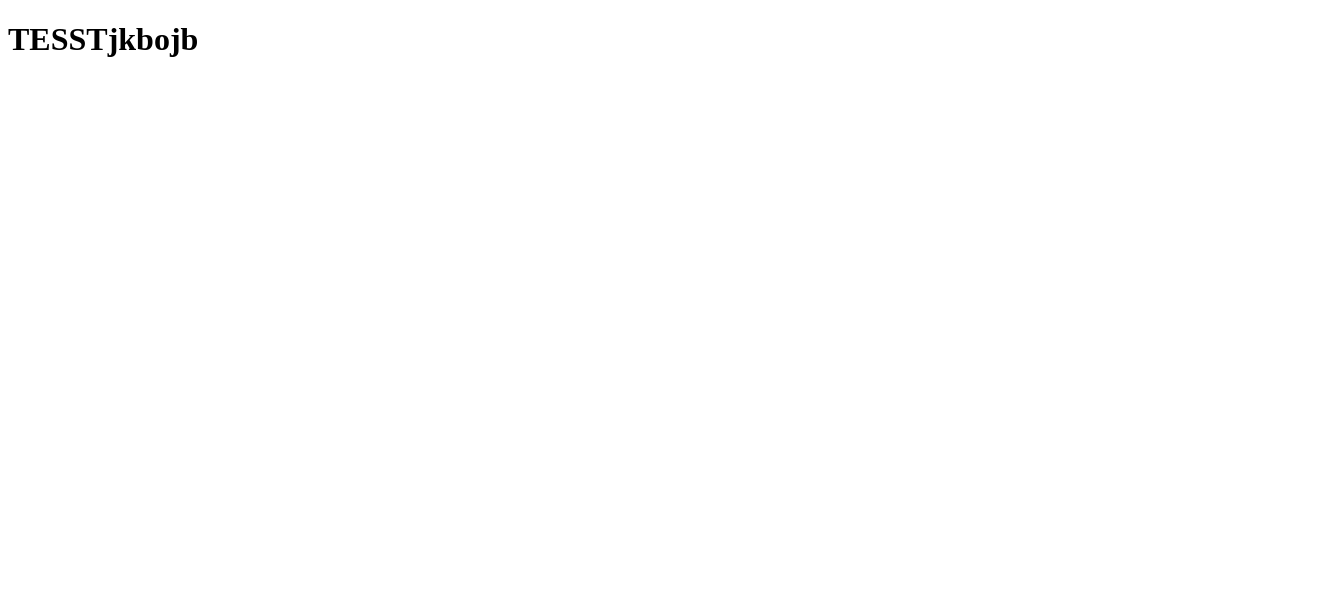
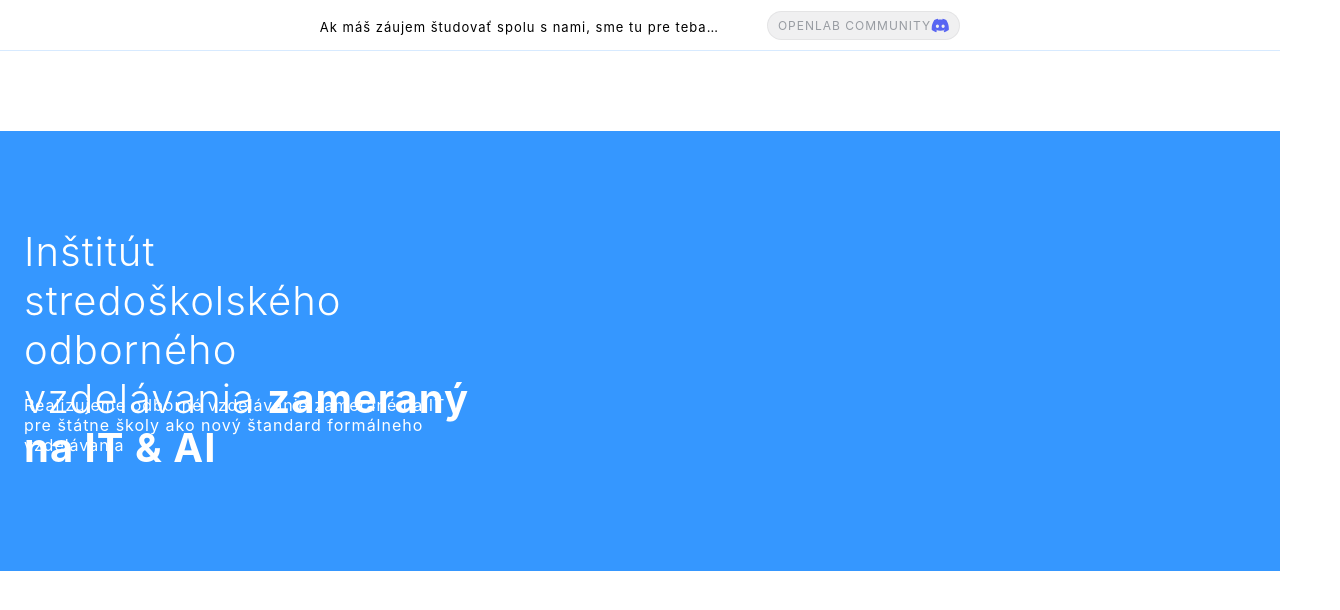
Before and after one commit to papanicatv/1-openlab-level, a plain HTML site: page index.html in a window 1280 px wide. Shown: the whole page, 1340 px wide, since content can reach past the window. Drawn offline with Linux system fonts and the light colour scheme.

```diff
--- /dev/null
+++ b/css/styles.css
@@ -0,0 +1,119 @@
+.container{
+  display: flex;
+  align-items: center;
+  justify-content: center;
+  font-family: 'SF Pro Display', sans-serif;
+  letter-spacing: 1px;
+  font-size: 13px;
+  height: 50px;
+  padding: 0px 12px;
+  margin: 0px auto;
+  width: 1140px;
+}
+
+.zaujem{
+  margin: 0px 48px 0px 0px;
+  height: 13px;
+}
+
+.OPENLAB-COMMUNITY{
+  color: #989ca2;
+  padding: 6px 10px;
+  border: 1px solid;
+  border-color: rgba(152, 156, 162, 0.15);
+  font-size: 12px;
+  background-color: rgba(152, 156, 162, 0.15);
+  border-radius: 50rem;
+  width: fit-content;
+  vertical-align: middle;
+  display: flex;
+}
+
+header{
+  height: 50px;
+  border-bottom: 1px #d7eaff solid;
+  min-width: 1140px;
+  margin-left: auto;
+  margin-right: auto;
+  max-width: 1320px;
+}
+
+body{
+  margin: 0px;
+  align-items: center;
+}
+
+.nav-main{
+  padding: 8px 0px;
+  height: 64px;
+  display: flex;
+  align-items: center;
+  text-align: center;
+}
+
+.nav-container{
+  height: 46.6px;
+  padding: 0px 12px;
+  display: flex;
+  box-sizing: border-box;
+  margin-right: auto;
+  margin-left: auto;
+  align-items: center;
+ }
+
+ .section2{
+  width: auto;
+  height: 440px;
+  background-color: #3597ff !important;
+  margin: 0px 0px 48px;
+  box-sizing: border-box;
+  align-items: center;
+ }
+
+ .s2container{
+  width: 1340px;
+  height: 440px;
+  padding-right: var(--bs-gutter-x,.75rem);
+  padding-left: var(--bs-gutter-x,.75rem);
+  margin-right: auto;
+  margin-left: auto;
+  box-sizing: border-box;
+  display: flex;
+
+ }
+ .s2align{
+  margin-top: 3rem!important;
+  margin-bottom: 3rem!important;
+  padding-top: 3rem!important;
+  padding-bottom: 3rem!important;
+  padding-left: 12px;
+  padding-right: 12px;
+ }
+ .s2align > .institut{
+  color: white;
+  font-family: 'SF Pro Display', sans-serif;
+  font-size: 40px;
+  letter-spacing: 1px;
+  font-weight: 300!important;
+  margin: 0px 0px 24px;
+  width: 451px;
+  height: 144px;
+
+}
+
+.institut >.it{
+  letter-spacing: 1px;
+  width: 374.2px;
+  height: 48px;
+  font-weight: 700!important;
+}
+
+.s2align > .realizacia{
+  font-family: 'SF Pro Display', sans-serif;
+  letter-spacing: 1px;
+  box-sizing: border-box;
+  width: 451px;
+  height: 48px;
+  margin: 0px 0px 16px;
+  color: white;
+}
--- a/index.html
+++ b/index.html
@@ -1,14 +1,40 @@
 <!DOCTYPE html>
 <html lang="en">
+
 <head>
     <meta charset="UTF-8">
     <meta http-equiv="X-UA-Compatible" content="IE=edge">
     <meta name="viewport" content="width=device-width, initial-scale=1.0">
+    <link rel="stylesheet" href="css/styles.css">
+    <link rel="stylesheet" href="css/global.css">
     <title>Document</title>
 </head>
+
 <body>
-    <h1>
-        TESSTjkbojb
-    </h1>
+    <header>
+        <div class="container">
+            <span class="zaujem">Ak máš záujem študovať spolu s nami, sme tu pre teba…</span>
+            <div class="OPENLAB-COMMUNITY">
+                OPENLAB COMMUNITY <img src="/assets/discord.svg" alt="discord Icon">
+            </div>
+        </div>
+
+    </header>
+    <nav>
+        <div class="nav-main">
+            <div class="nav-container"></div>
+    </nav>
+
+    <div class="section2">
+        <div class="s2container">
+            <div class="s2align">
+                <h1 class="institut">Inštitút stredoškolského odborného vzdelávania
+                    <span class="it">zameraný na IT & AI</span>
+                </h1>
+                <p class="realizacia">Realizujeme odborné vzdelávanie zamerané na IT pre štátne školy ako nový štandard formálneho vzdelávania</p>
+            </div>
+        </div>
+    </div>
 </body>
+
 </html>
```
Also changed, not shown: assets/discord.svg (added), assets/main-home.png (added), assets/openlab-logo.svg (added), css/global.css (added).
